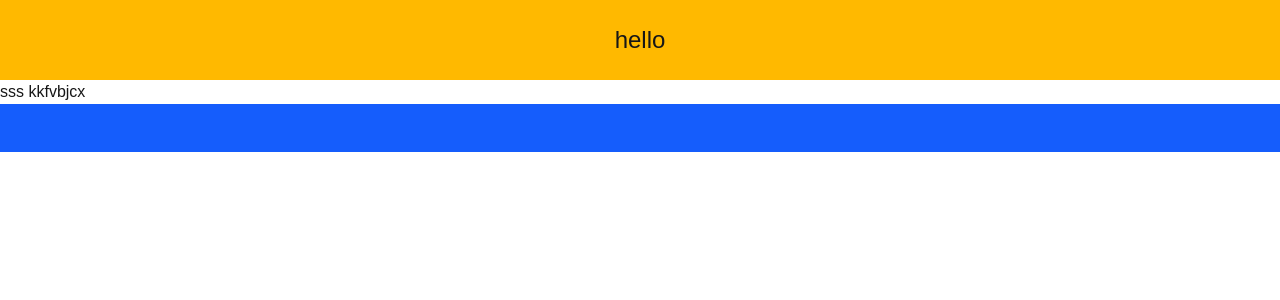
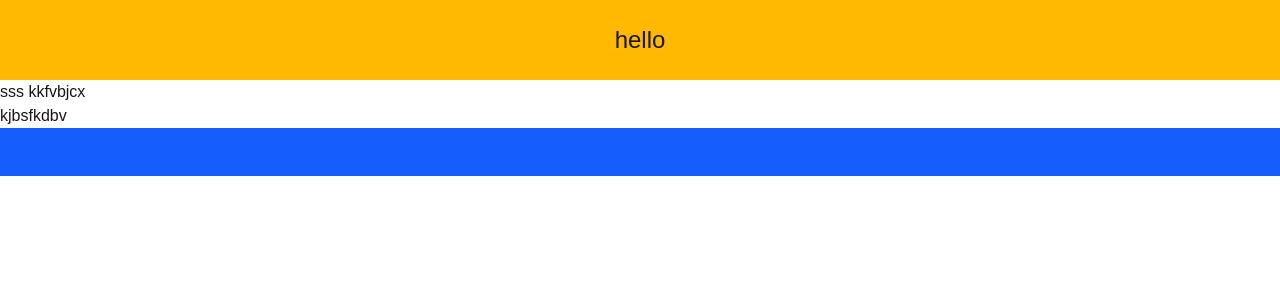
Before and after one commit to faridmirzapoor/barberapp, a Next.js app in the folder frontend/: page / in a window 1280 px wide. Shown: the top 300 px of the page. Built offline with nearby package versions, Linux system fonts and the light colour scheme.

Commit message:
sauhkdchsak

```diff
--- a/frontend/src/app/page.tsx
+++ b/frontend/src/app/page.tsx
@@ -7,6 +7,7 @@ const App = () => {
         <p className='text-center color-white text-2xl'>hello</p>
       </div>sss
       kkfvbjcx
+      <p>kjbsfkdbv</p>
       <div className='p-6 bg-blue-600'></div>
     </>
   )
```
